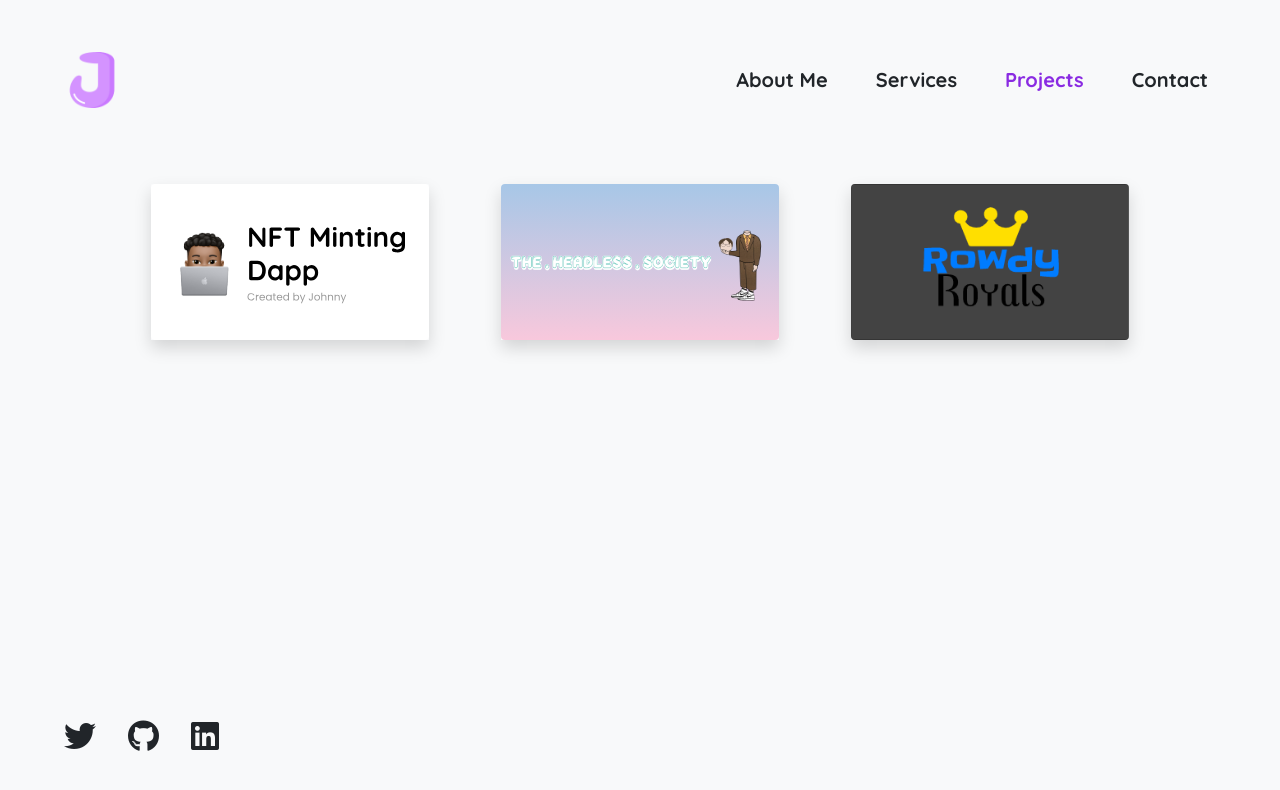
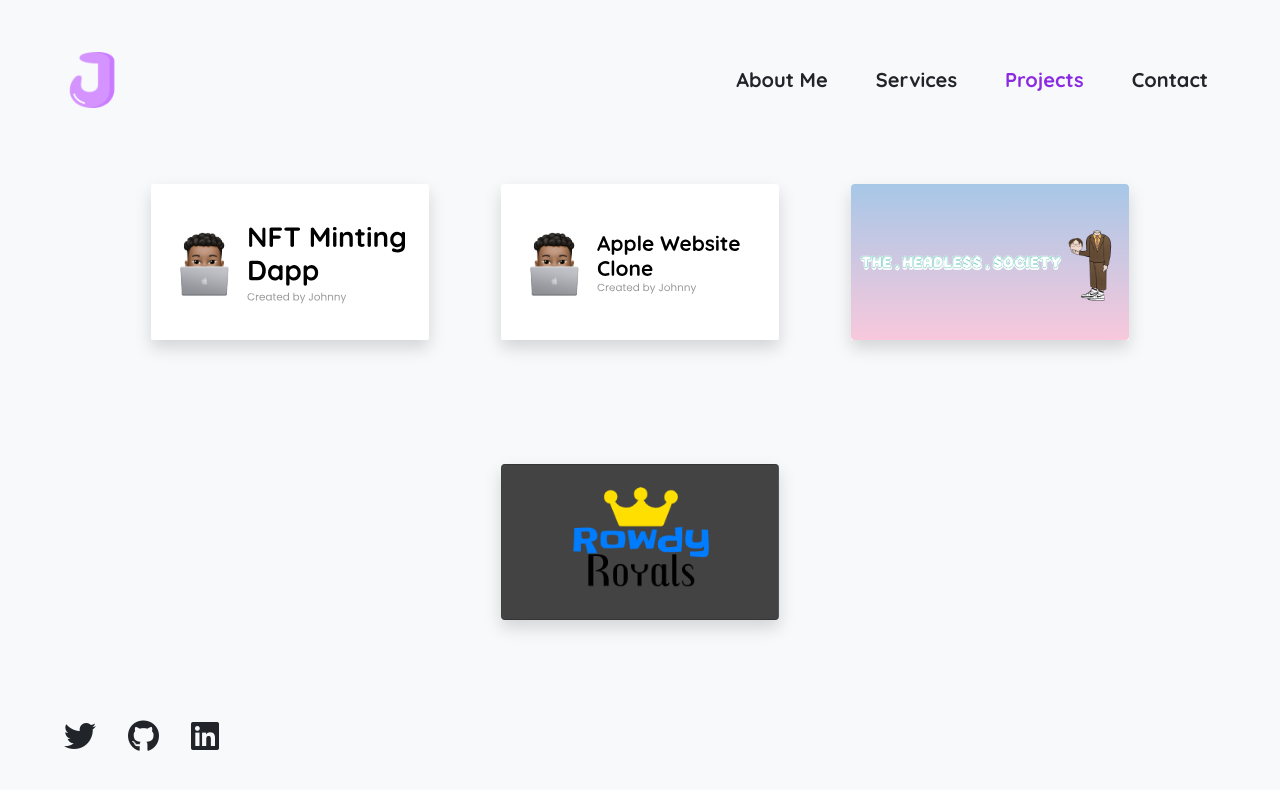
Before and after one commit to Johnnyftb/Portfolio-3.0, a React (Create React App) app: page /projects in a window 1280 px wide. Shown: the top 790 px of the page. Built offline with nearby package versions, Linux system fonts and the light colour scheme.

Commit message:
Added new Project

```diff
--- a/src/css/app.css
+++ b/src/css/app.css
@@ -44,7 +44,8 @@
 }
 
 #express-icon,
-#mongo-icon {
+#mongo-icon,
+#axios-icon {
     height: 1em;
 }
 
--- a/src/pages/Services.js
+++ b/src/pages/Services.js
@@ -27,9 +27,13 @@ const Services = ({windowWidth}) => {
                             <img src="/images/frontend.png" />
                             <h2 className="text-quicksand">Frontend Development</h2>
                             <p className="lead text-secondary mb-4">I'm all about simple, clean and responsive design. I love bringing ideas to life beautifully through a screen.</p>
-                            <p className="text-dark fw-bold mb-3"><i className="fab fa-react fa-xl"></i> React</p>
-                            <p className="text-dark fw-bold mb-3"><i className="fab fa-bootstrap fa-xl"></i> Bootstrap</p>
-                            <p className="text-dark fw-bold mb-3"><i className="fab fa-figma fa-xl"></i> Figma</p>
+                            <div className="row w-100 justify-content-center">
+                                <p className="col-4 text-dark fw-bold mb-3"><i className="fab fa-react fa-xl"></i> React</p>
+                                <p className="col-4 text-dark fw-bold mb-3"><i className="fab fa-bootstrap fa-xl"></i> Bootstrap</p>
+                                <p className="col-4 text-dark fw-bold mb-3"><i className="fab fa-figma fa-xl"></i> Figma</p>
+                                <p className="col-4 text-dark fw-bold mb-3"><img src="/images/icons/axios-icon.svg" alt="" id="axios-icon"/> Figma</p>
+                            </div>
+
                         </div>
                         )}
                         {selectedService === "Backend" && (
--- a/src/projects.json
+++ b/src/projects.json
@@ -6,6 +6,15 @@
         "work": "Practice Project",
         "links": {
             "source_code": "https://github.com/Johnnyftb/NFT-Minting-Dapp-2.0"
+        }
+    },
+    {
+        "project_name": "Apple Website Clone",
+        "image_path": "/images/projects/apple-website-clone.svg",
+        "description": "I built an exact clone of the Apple website homepage from scratch through technologies such as React.js, Bootstrap and vanilla CSS.",
+        "work": "Practice Project",
+        "links": {
+            "source_code": "https://github.com/Johnnyftb/Apple-Website-Clone"
         }
     },
     {
```
Also changed, not shown: public/images/projects/apple-website-clone.svg (added).
